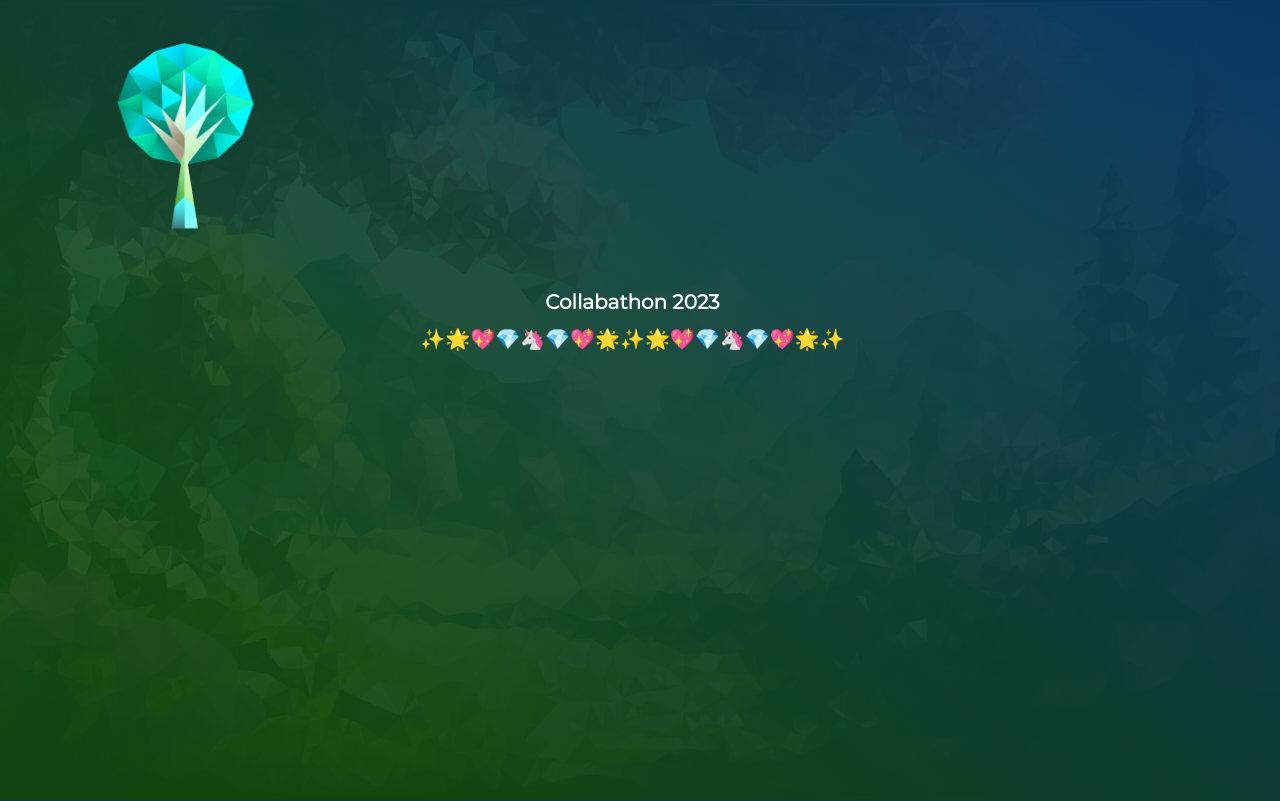
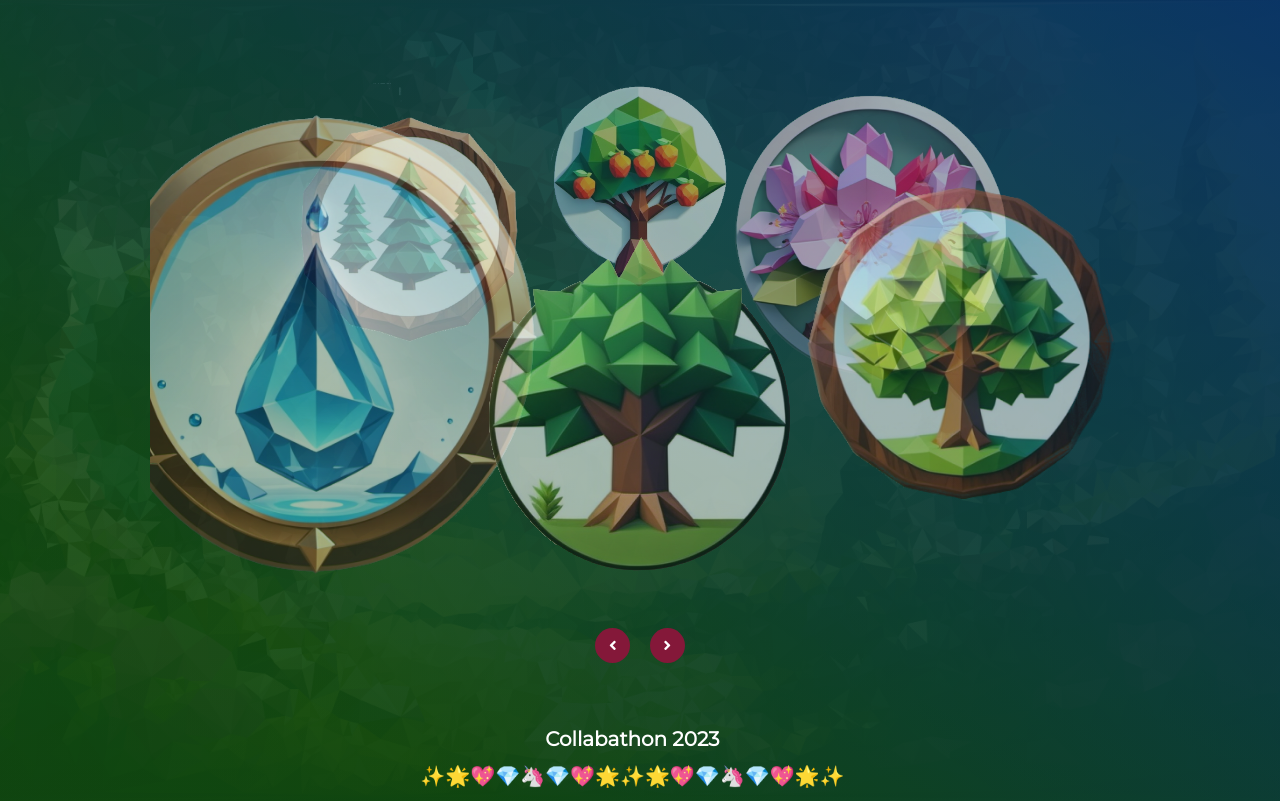
Before and after one commit to Kabanosk/Collabothon2023, a Python web app: template src/templates/profile.html in a window 1280 px wide. Run offline with Jinja, Linux system fonts and the light colour scheme; the template is opened without the code that fills it, so the values that code supplies are empty; some libraries are stand-ins or nearby versions.

Commit message:
feat: add carousel animation

```diff
--- a/src/templates/index.html
+++ b/src/templates/index.html
@@ -6,6 +6,8 @@
 	<meta name="viewport" content="width=device-width, initial-scale=1.0">
 	<meta name="Author" content="Jan Burdzicki">
 
+	<title>Nature Nurtere</title>
+
 	<link rel="icon" type="image/svg+xml" href="/static/img/favicon/favicon.ico">
 	<link rel="stylesheet" type="text/css" href="/static/css/style.css">
 
@@ -13,8 +15,6 @@
 	<link rel='stylesheet' href='https://use.fontawesome.com/releases/v5.8.2/css/all.css'>
 
 	<link href="https://fonts.googleapis.com/css?family=Montserrat&display=swap" rel="stylesheet">
-
-	<title>Nature Nurtere</title>
 </head>
 
 <body>
--- a/src/templates/profile.html
+++ b/src/templates/profile.html
@@ -5,6 +5,8 @@
 	<meta charset="UTF-8">
 	<meta name="viewport" content="width=device-width, initial-scale=1.0">
 	<meta name="Author" content="Jan Burdzicki">
+
+	<title>Profile</title>
 
 	<link rel="icon" type="image/svg+xml" href="/static/img/favicon/favicon.ico">
 	<link rel="stylesheet" type="text/css" href="/static/css/style.css">
@@ -14,7 +16,14 @@
 
 	<link href="https://fonts.googleapis.com/css?family=Montserrat&display=swap" rel="stylesheet">
 
-	<title>Profile</title>
+	<!-- Jquery CDN -->
+	<script src="https://code.jquery.com/jquery-3.4.1.js"></script>
+
+	<!-- Plugin  -->
+	<script src="/static/js/jquery.reflection.js"></script>
+	<script src="/static/js/jquery.cloud9carousel.js"></script>
+
+	<script src="/static/js/carousel.js" type="text/javascript"></script>
 </head>
 
 <body>
@@ -23,29 +32,21 @@
 			<div class="content-wrapper">
 
 				<div class="wrapper">
-					<nav class="navigation">
-						<span id="brand">
-							<a href="index.html">
-								<img src="/static/img/logo/LogoNoBackground.png" width="250vmin" alt="">
-							</a>
-						</span>
-					</nav>
-
-									<!-- <div id="wrap">
+					<div id="wrap">
 						<div id="showcase">
 							<img src="/static/img/badges/bush_badge.png" alt="" class="cloud9-item">
-											<img src="/static/img/badges/bush_badge.png" alt="" class="cloud9-item">
-											<img src="/static/img/badges/bush_badge.png" alt="" class="cloud9-item">
-											<img src="/static/img/badges/bush_badge.png" alt="" class="cloud9-item">
-											<img src="/static/img/badges/bush_badge.png" alt="" class="cloud9-item">
-											<img src="/static/img/badges/bush_badge.png" alt="" class="cloud9-item">
+							<img src="/static/img/badges/water_badge.png" alt="" class="cloud9-item">
+							<img src="/static/img/badges/forest_badge_1.png" alt="" class="cloud9-item">
+							<img src="/static/img/badges/fruit_tree_badge.png" alt="" class="cloud9-item">
+							<img src="/static/img/badges/rhododendron_badge.png" alt="" class="cloud9-item">
+							<img src="/static/img/badges/tree_badge_1.png" alt="" class="cloud9-item">
 						</div>
 
 						<div class="navig noselect">
 							<button class="left"><i class="fas fa-angle-left"></i></button>
 							<button class="right"><i class="fas fa-angle-right"></i></button>
 						</div>
-									</div> -->
+					</div>
 
 					<footer class="footer">
 						<h1 class="footing footer__item">
--- a/static/css/style.css
+++ b/static/css/style.css
@@ -120,6 +120,7 @@ h1
 
 .signin
 {
+	/* #0B666A, #164B60 */
 	background-color: rgba(19, 199, 184, 0.726) !important;
 	margin: 0rem 0rem 0rem 20rem !important;
 }
@@ -309,6 +310,67 @@ h1
 	transform: translateY(-50%);
 }
 
+#wrap
+{
+	width: 980px;
+	left: -490px;
+	top: 2rem;
+	margin-top: 0px;
+	margin-left: 50%;
+	position: relative;
+	margin-bottom: 4rem;
+}
+
+#showcase
+{
+	width: 100%;
+	height: 600px;
+}
+
+#showcase img
+{
+	cursor: pointer;
+	opacity: 0.6;
+}
+
+#item-title
+{
+	color: #fff;
+	font-size: 1.5px;
+	letter-spacing: 0.13em;
+	text-align: center;
+	margin-top: -40px;
+	margin-bottom: 20px;
+	font-family:'Poppins';
+}
+
+.navig
+{
+	text-align: center;
+}
+
+.navig > button
+{
+	width: 35px;
+	height: 35px;
+	color: #fff;
+	font-size: 1.5rem;
+	text-align: center;
+	background: #841839;
+	border: none;
+	cursor: pointer;
+	border-radius: 40px;
+	margin: 8px;
+}
+
+.navig > button:focus
+.navig > button:focus
+{
+	border: none;
+	outline: none;
+}
+
+
 @keyframes ellipseRotate
 {
 	0%
--- /dev/null
+++ b/static/js/carousel.js
@@ -0,0 +1,48 @@
+$(function() {
+	var showcase = $("#showcase")
+
+	showcase.Cloud9Carousel( {
+		yPos: 42,
+		yRadius: 48,
+		mirrorOptions: {
+			gap: 12,
+			height: 0.2
+		},
+		buttonLeft: $(".navig > .left"),
+		buttonRight: $(".navig > .right"),
+		autoPlay: true,
+		bringToFront: true,
+
+		onRendered: showcaseUpdated,
+		onLoaded: function() {
+			showcase.css( 'visibility', 'visible' )
+			showcase.css( 'display', 'none')
+			showcase.fadeIn( 1500 )
+		}
+	})
+
+	function showcaseUpdated( showcase ) {
+		var title = $("#item-title").html(
+			$(showcase.nearestItem()).attr( 'alt' )
+		)
+
+		var c = Math.cos((showcase.floatIndex() % 1) * 2 * Math.PI)
+		title.css('opacity', 0.5 + (0.5 * c))
+	}
+
+	$('.navig > button').click( function( e ) {
+		var b = $(e.target).addClass( 'down' )
+		setTimeout( function() { b.removeClass( 'down' ) }, 80)
+	} )
+
+	$(document).keydown( function( e ) {
+		switch( e.keyCode ) {
+			case 37:
+			$('.navig > .left').click()
+			break
+
+			case 39:
+			$('.nav > .right').click()
+		}
+	})
+})
--- /dev/null
+++ b/static/js/jquery.reflection.js
@@ -0,0 +1,82 @@
+/*!
+	reflection.js for jQuery v1.12
+	(c) 2006-2013 Christophe Beyls <http://www.digitalia.be>
+	MIT-style license.
+*/
+
+;(function($) {
+
+	$.fn.reflect = function(options) {
+		options = $.extend({
+			height: 1/3,
+			opacity: 0.0
+		}, options);
+
+		return this.unreflect().each(function() {
+			var img = this;
+			if (/^img$/i.test(img.tagName)) {
+				function doReflect() {
+					var imageWidth = img.width, imageHeight = img.height, reflection, reflectionHeight, wrapper, context, gradient;
+					reflectionHeight = Math.floor((options.height > 1) ? Math.min(imageHeight, options.height) : imageHeight * options.height);
+
+					reflection = $("<canvas />")[0];
+					if (reflection.getContext) {
+						context = reflection.getContext("2d");
+						try {
+							$(reflection).attr({width: imageWidth, height: reflectionHeight});
+							context.save();
+							context.translate(0, imageHeight-1);
+							context.scale(1, -1);
+							context.drawImage(img, 0, 0, imageWidth, imageHeight);
+							context.restore();
+							context.globalCompositeOperation = "destination-out";
+
+							gradient = context.createLinearGradient(0, 0, 0, reflectionHeight);
+							gradient.addColorStop(0, "rgba(255, 255, 255, " + (1 - options.opacity) + ")");
+							gradient.addColorStop(1, "rgba(255, 255, 255, 1.0)");
+							context.fillStyle = gradient;
+							context.rect(0, 0, imageWidth, reflectionHeight);
+							context.fill();
+						} catch(e) {
+							return;
+						}
+					} else {
+						if (!window.ActiveXObject) return;
+						reflection = $("<img />").attr("src", img.src).css({
+							width: imageWidth,
+							height: imageHeight,
+							marginBottom: reflectionHeight - imageHeight,
+							filter: "FlipV progid:DXImageTransform.Microsoft.Alpha(Opacity=" + (options.opacity * 100) + ", FinishOpacity=0, Style=1, StartX=0, StartY=0, FinishX=0, FinishY=" + (reflectionHeight / imageHeight * 100) + ")"
+						})[0];
+					}
+					$(reflection).css({display: "block", border: 0});
+
+					wrapper = $(/^a$/i.test(img.parentNode.tagName) ? "<span />" : "<div />").insertAfter(img).append([img, reflection])[0];
+					wrapper.className = img.className;
+					$(img).data("reflected", wrapper.style.cssText = img.style.cssText);
+					$(wrapper).css({width: imageWidth, height: imageHeight + reflectionHeight, overflow: "hidden"});
+					img.style.cssText = "display: block; border: 0px";
+					img.className = "reflected";
+				}
+
+				if (img.complete) doReflect();
+				else $(img).load(doReflect);
+			}
+		});
+	}
+
+	$.fn.unreflect = function() {
+		return this.unbind("load").each(function() {
+			var img = this, reflected = $(this).data("reflected"), wrapper;
+
+			if (reflected !== undefined) {
+				wrapper = img.parentNode;
+				img.className = wrapper.className;
+				img.style.cssText = reflected;
+				$(img).data("reflected", null);
+				wrapper.parentNode.replaceChild(img, wrapper);
+			}
+		});
+	}
+
+})(window.jQuery || window.Zepto);
```
Also changed, not shown: static/js/jquery.cloud9carousel.js (added). Lines whose indentation alone changed are shown as unchanged.
